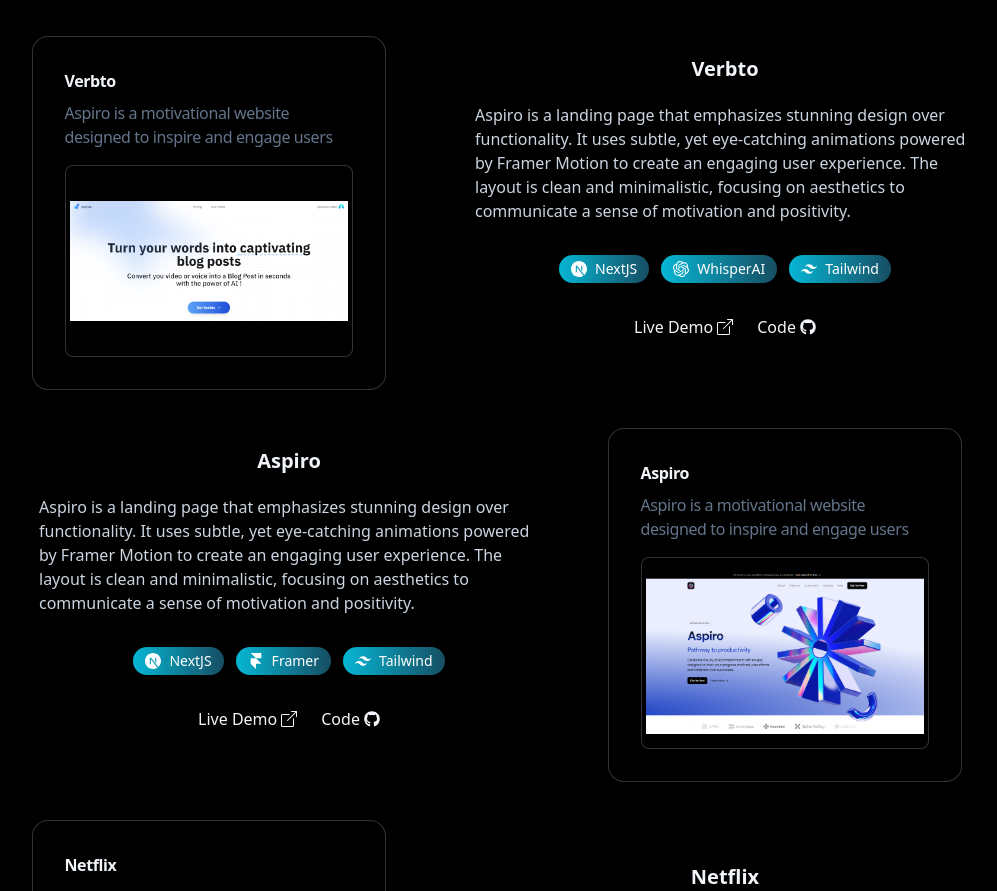
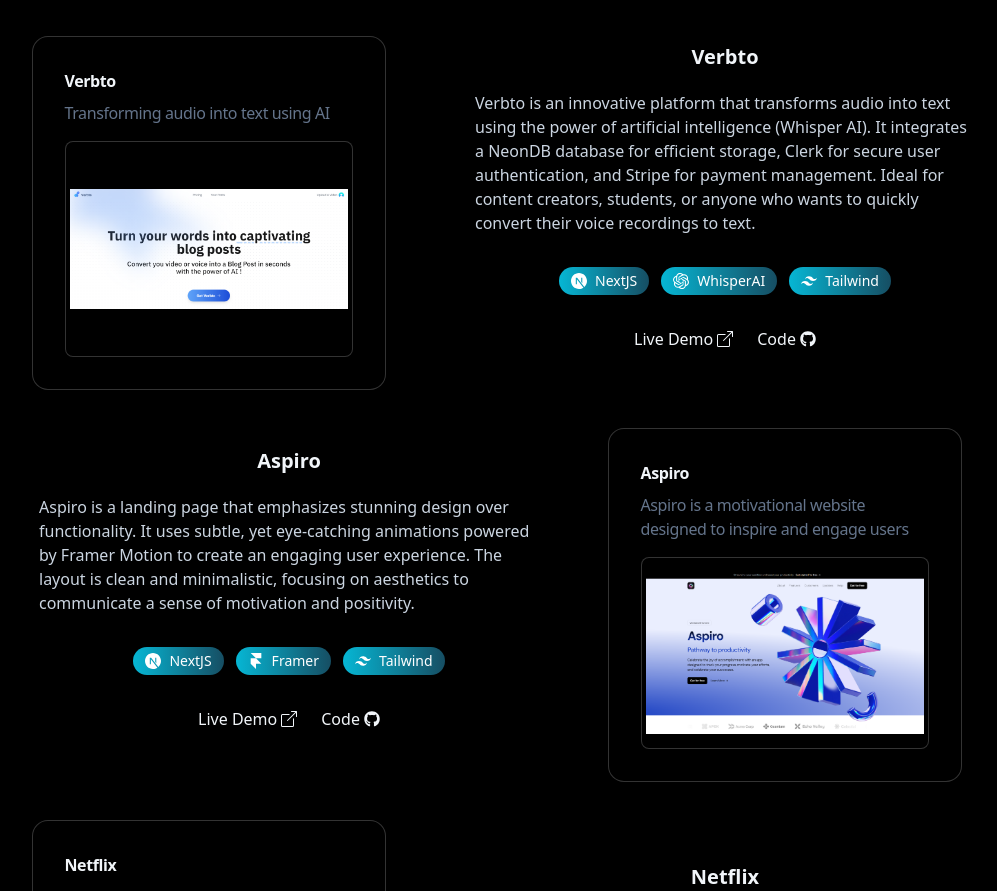
Before and after one commit to BorisKalev/portfoliov2, a React (Vite) app: page / in a window 1280 px wide. Shown: the part 1737-2628 px from the top of the page, without its empty margins (145-1142 px from the left). Built offline with nearby package versions, Linux system fonts and the light colour scheme.

Commit message:
some changes in the text

```diff
--- a/src/components/Work.jsx
+++ b/src/components/Work.jsx
@@ -42,10 +42,10 @@
     },
     {
       title: "Verbto",
-      descriptionCard: `${t("aspiro-card")}`,
+      descriptionCard: `${t("verbto-card")}`,
       img: Verbto,
       link: "https://verbto.boriskalev.com/",
-      description: `${t("aspiro-desc")}`,
+      description: `${t("verbto-desc")}`,
       languages: ["NextJS", "WhisperAI", "Tailwind"],
       githubLink: "https://github.com/BorisKalev/Aspiro",
     },
--- a/src/locales/en/translation.json
+++ b/src/locales/en/translation.json
@@ -11,8 +11,8 @@
   "netflix-desc": "A Netflix clone where users can browse various movies, add them to their must-watch list, and discover more features in a Netflix-like interface. (email: test@gmail.com, pswrd : boblebrick)",
   "aspiro-card": "Aspiro is a motivational website designed to inspire and engage users",
   "aspiro-desc": "Aspiro is a landing page that emphasizes stunning design over functionality. It uses subtle, yet eye-catching animations powered by Framer Motion to create an engaging user experience. The layout is clean and minimalistic, focusing on aesthetics to communicate a sense of motivation and positivity.",
-  "verbto-card": "Transformer l'audio en texte grâce à l'IA",
-  "verbto-desc": "Verbto est une plateforme innovante qui transforme l'audio en texte en utilisant la puissance de l'intelligence artificielle (Whisper AI). Elle intègre une base de données NeonDB pour un stockage efficace, Clerk pour une authentification utilisateur sécurisée et Stripe pour la gestion des paiements. Idéale pour les créateurs de contenu, les étudiants ou toute personne souhaitant convertir rapidement leurs enregistrements vocaux en texte.",
+  "verbto-card": "Transforming audio into text using AI",
+  "verbto-desc": "Verbto is an innovative platform that transforms audio into text using the power of artificial intelligence (Whisper AI). It integrates a NeonDB database for efficient storage, Clerk for secure user authentication, and Stripe for payment management. Ideal for content creators, students, or anyone who wants to quickly convert their voice recordings to text.",
   "liveDemo": "Live Demo",
   "skills": "Skills",
   "rights": "Boris Kalev. All Rights Reserved."
--- a/src/locales/fr/translation.json
+++ b/src/locales/fr/translation.json
@@ -11,8 +11,8 @@
     "netflix-desc": "Un clone de Netflix où les utilisateurs peuvent parcourir différents films, les ajouter à leur liste à regarder absolument et découvrir plus de fonctionnalités dans une interface similaire à celle de Netflix. (email: test@gmail.com, mdp : boblebrick)",
     "aspiro-card": "Aspiro est un site de motivation conçu pour inspirer et engager les utilisateurs.",
     "aspiro-desc": "Aspiro est une page de destination qui met l'accent sur un design époustouflant plutôt que sur la fonctionnalité. Il utilise des animations subtiles mais accrocheuses, animées par Framer Motion, pour créer une expérience utilisateur captivante. La mise en page est propre et minimaliste, axée sur l'esthétique pour transmettre une sensation de motivation et de positivité.",
-    "verbto-card": "Transforming audio into text using AI",
-    "verbto-desc": "Verbto is an innovative platform that transforms audio into text using the power of artificial intelligence (Whisper AI). It integrates a NeonDB database for efficient storage, Clerk for secure user authentication, and Stripe for payment management. Ideal for content creators, students, or anyone who wants to quickly convert their voice recordings to text.",
+    "verbto-card": "Transformer l'audio en texte grâce à l'IA",
+    "verbto-desc": "Verbto est une plateforme innovante qui transforme l'audio en texte en utilisant la puissance de l'intelligence artificielle (Whisper AI). Elle intègre une base de données NeonDB pour un stockage efficace, Clerk pour une authentification utilisateur sécurisée et Stripe pour la gestion des paiements. Idéale pour les créateurs de contenu, les étudiants ou toute personne souhaitant convertir rapidement leurs enregistrements vocaux en texte.",
     "liveDemo": "Démo en direct",
     "skills": "Compétences",
     "rights": "Boris Kalev. Tous droits réservés."
```
